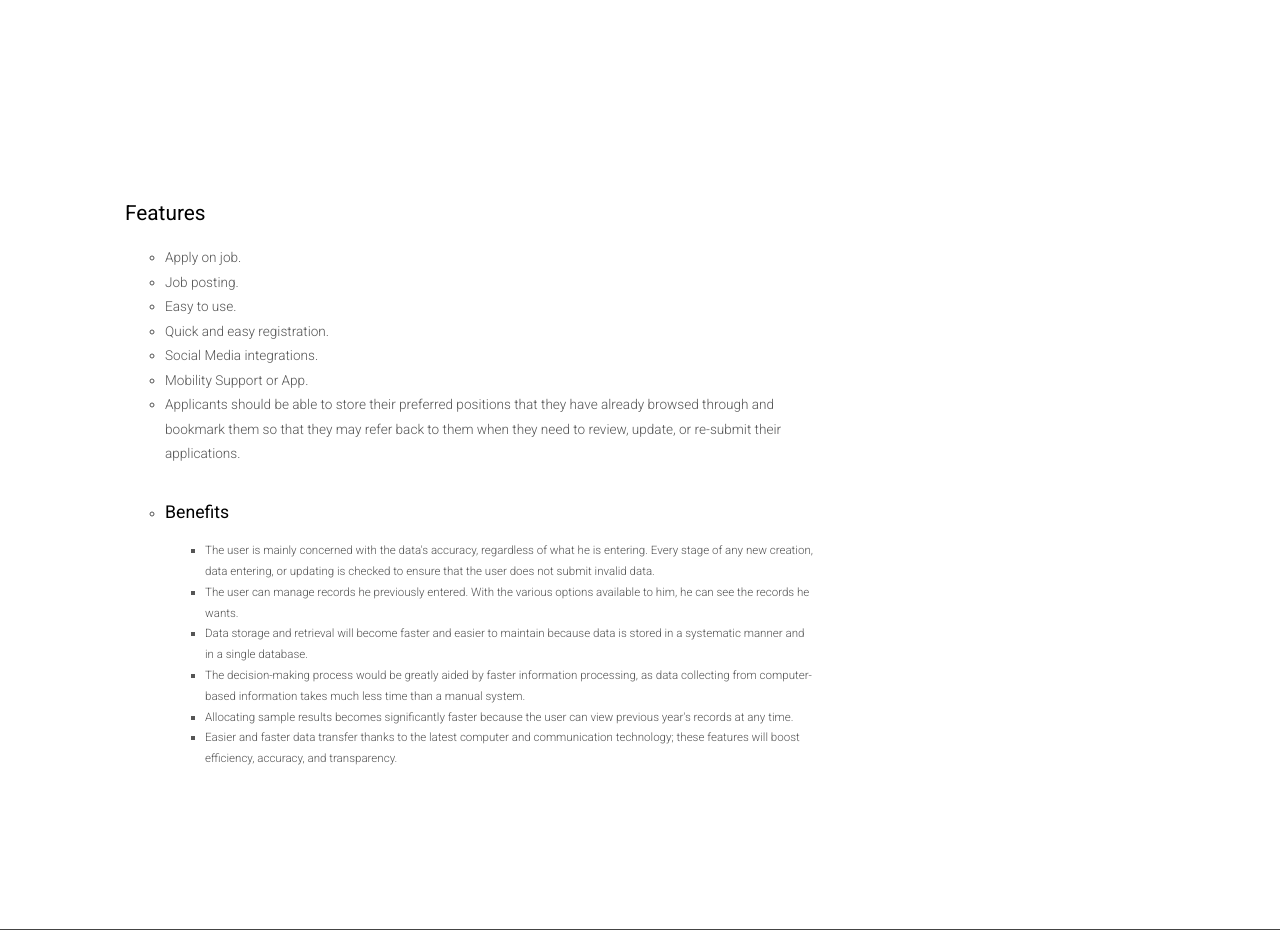
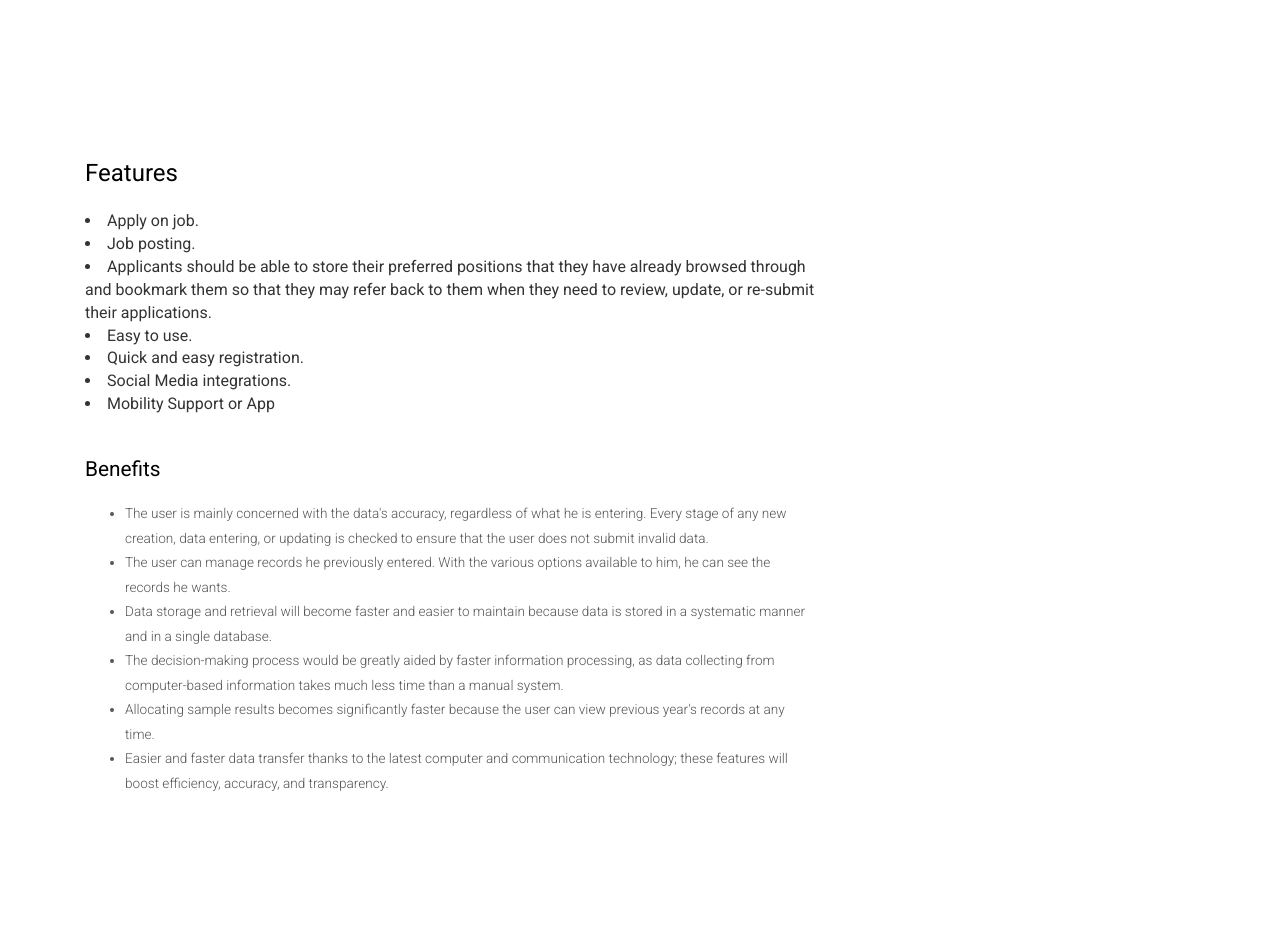
Before and after one commit to nikiniperera/testing2.0-rassa, a PHP site: page /features.php in a window 1280 px wide. Shown: the part 158-1088 px from the top of the page. Run offline with PHP 8.4, Linux system fonts and the light colour scheme; some web fonts are replaced.

Commit message:
Update features.php

```diff
--- a/features.php
+++ b/features.php
@@ -55,22 +55,19 @@
 	</nav>
 
 <div class="container">
-    <div class="single"></div>
-
+    <div class="single">
+	 </div>
 	 <div class="col-md-8 single_right">
-	 <ul class="features">
-	 	<h5>Features</h5>
-		<ul class="feature_list">
-			<li>Apply on job.</li>
+	    <h3>Features</h3>
+	    <p><li>Apply on job.</li>
 			<li>Job posting.</li>
+			<li>Applicants should be able to store their preferred positions that they have already browsed through and bookmark them so that they may refer back to them when they need to review, update, or re-submit their applications.</li>
 			<li>Easy to use.</li>
 			<li>Quick and easy registration.</li>
 			<li>Social Media integrations.</li>
-			<li>Mobility Support or App.</li>
-			<li>Applicants should be able to store their preferred positions that they have already browsed through and bookmark them so that they may refer back to them when they need to review, update, or re-submit their applications.</li>
-
-		<li><h5>Benefits</h5>
-		<ul class="Benefit_list">
+			<li>Mobility Support or App</li>
+		<h5>Benefits</h5>
+		<ul class="feature_list">
 			<li>The user is mainly concerned with the data's accuracy, regardless of what he is entering. Every stage of any new creation, data entering, or updating is checked to ensure that the user does not submit invalid data.</li>
 			<li>The user can manage records he previously entered. With the various options available to him, he can see the records he wants.</li>
 			<li>Data storage and retrieval will become faster and easier to maintain because data is stored in a systematic manner and in a single database.</li>
@@ -79,7 +76,6 @@
 			<li>Easier and faster data transfer thanks to the latest computer and communication technology; these features will boost efficiency, accuracy, and transparency.</li>
 
 		</ul>
-	 </ul>
      </div>
      <div class="clearfix"> </div>
 	 <div class="single">
```
